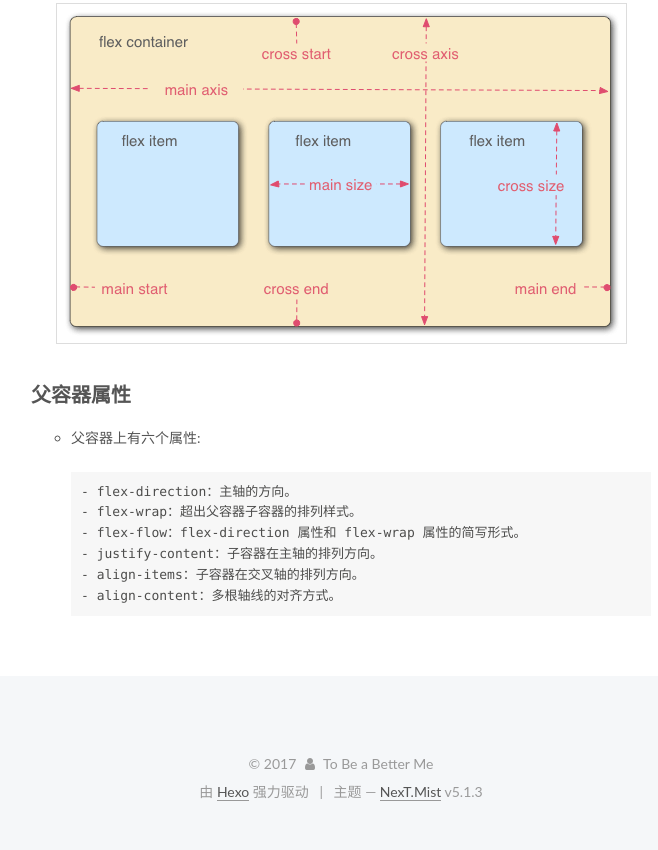
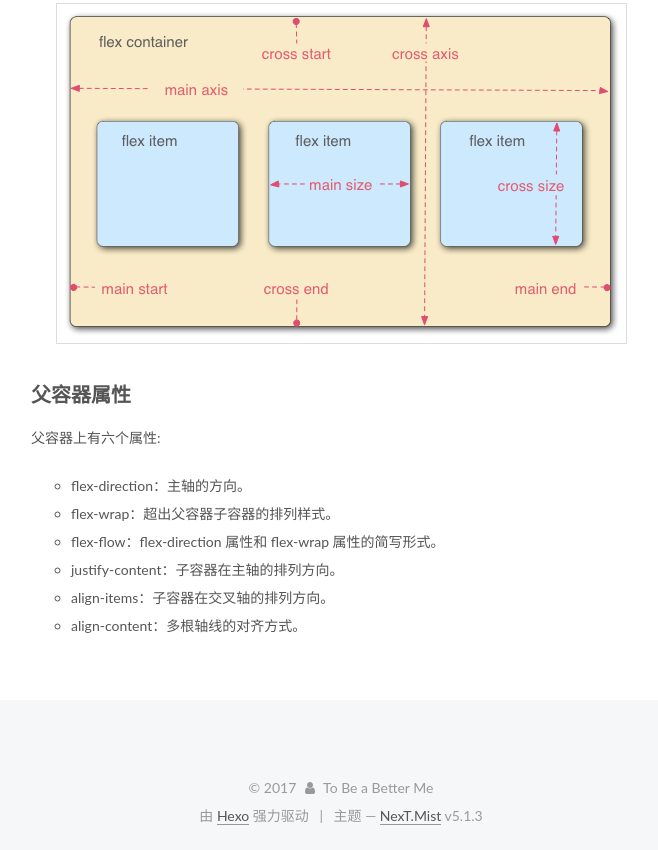
Before and after one commit to star-man/star-man.github.io, a plain HTML site: page 2017/11/27/cssLayout/cssLayout/index.html in a window 1280 px wide. Shown: the part 3147-3997 px from the top of the page, without its empty margins (9-667 px from the left). Before the commit the page ends 3973 px from the top, so only its background shows below. Drawn offline with Linux system fonts and the light colour scheme; files whose address does not match are found by name.

Commit message:
Site updated: 2017-11-27 17:21:54

```diff
--- a/2017/11/27/cssLayout/cssLayout/index.html
+++ b/2017/11/27/cssLayout/cssLayout/index.html
@@ -91,7 +91,7 @@
 <meta property="og:image" content="http://yoursite.com/2017/11/27/images/cssLayout_3.png">
 <meta property="og:image" content="http://yoursite.com/2017/11/27/images/cssLayout_4.png">
 <meta property="og:image" content="http://yoursite.com/2017/11/27/images/cssLayout_5.png">
-<meta property="og:updated_time" content="2017-11-27T09:19:26.000Z">
+<meta property="og:updated_time" content="2017-11-27T09:21:37.000Z">
 <meta name="twitter:card" content="summary">
 <meta name="twitter:title" content="【CSS】常见 CSS 布局">
 <meta name="twitter:description" content="前言关于CSS布局，目前CSS布局方式种类太多，并且实现方法太多，所以本文主要介绍Flex 布局和 CSS Grid 布局。  传统盒模型布局方式我们的传统布局方式就是通过盒模型，使用 display 属性（文档流布局） + position 属性（定位布局） + float属性（浮动布局）。 文档流布局这是最基本的布局方式，就是按照文档的顺序一个一个显示出来，块元素独占一行，行内元素共享一行，">
@@ -353,14 +353,14 @@
 <div class="note class_name"><p>在 flex 中，最核心的概念就是容器和轴，所有的属性都是围绕容器和轴设置的。其中，容器分为父容器和子容器。轴分为主轴和交叉轴（主轴默认为水平方向，方向向右，交叉轴为主轴顺时针旋转 90°）</p></div>
 <p>在使用 flex 的元素中，默认存在两根轴：水平的主轴（main axis）和垂直的交叉轴（cross axis）<br>主轴开始的位置称为 main start，主轴结束的位置称为 main end。<br>同理，交叉轴开始的位置称为 cross start，交叉轴结束的位置称为 cross end。<br>在使用 flex 的子元素中，占据的主轴空间叫做 main size，占据的交叉轴空间叫做 cross size。</p>
 <p><img src="../../images/cssLayout_5.png" alt="CssLayout_5"></p>
-<h2 id="父容器属性"><a href="#父容器属性" class="headerlink" title="父容器属性"></a>父容器属性</h2><ul>
-<li>父容器上有六个属性:<pre><code>- flex-direction：主轴的方向。
-- flex-wrap：超出父容器子容器的排列样式。
-- flex-flow：flex-direction 属性和 flex-wrap 属性的简写形式。
-- justify-content：子容器在主轴的排列方向。
-- align-items：子容器在交叉轴的排列方向。
-- align-content：多根轴线的对齐方式。
-</code></pre></li>
+<h2 id="父容器属性"><a href="#父容器属性" class="headerlink" title="父容器属性"></a>父容器属性</h2><p>父容器上有六个属性:</p>
+<ul>
+<li>flex-direction：主轴的方向。</li>
+<li>flex-wrap：超出父容器子容器的排列样式。</li>
+<li>flex-flow：flex-direction 属性和 flex-wrap 属性的简写形式。</li>
+<li>justify-content：子容器在主轴的排列方向。</li>
+<li>align-items：子容器在交叉轴的排列方向。</li>
+<li>align-content：多根轴线的对齐方式。</li>
 </ul>
 
 
```
Also changed, not shown: index.html (+8 -8 lines).
